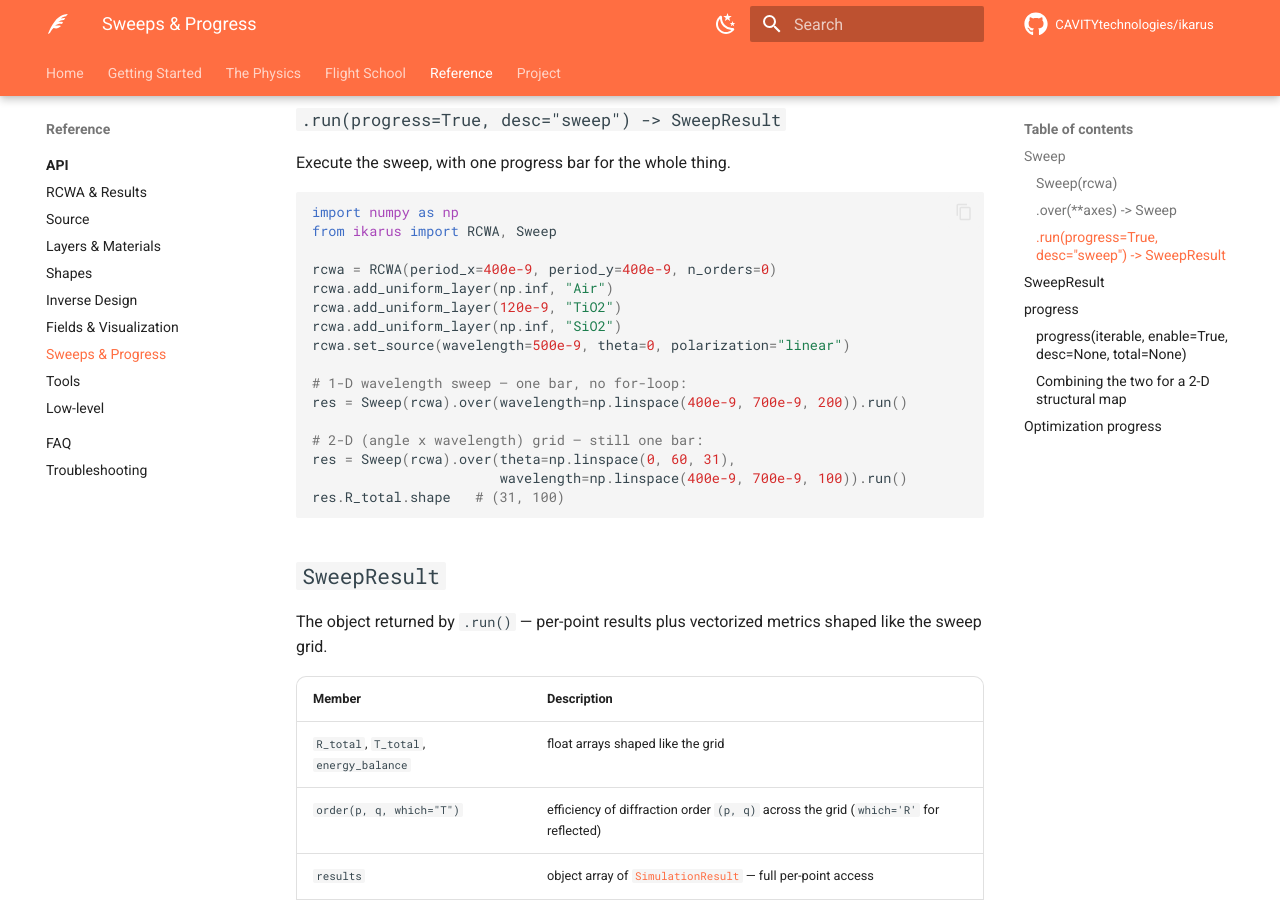
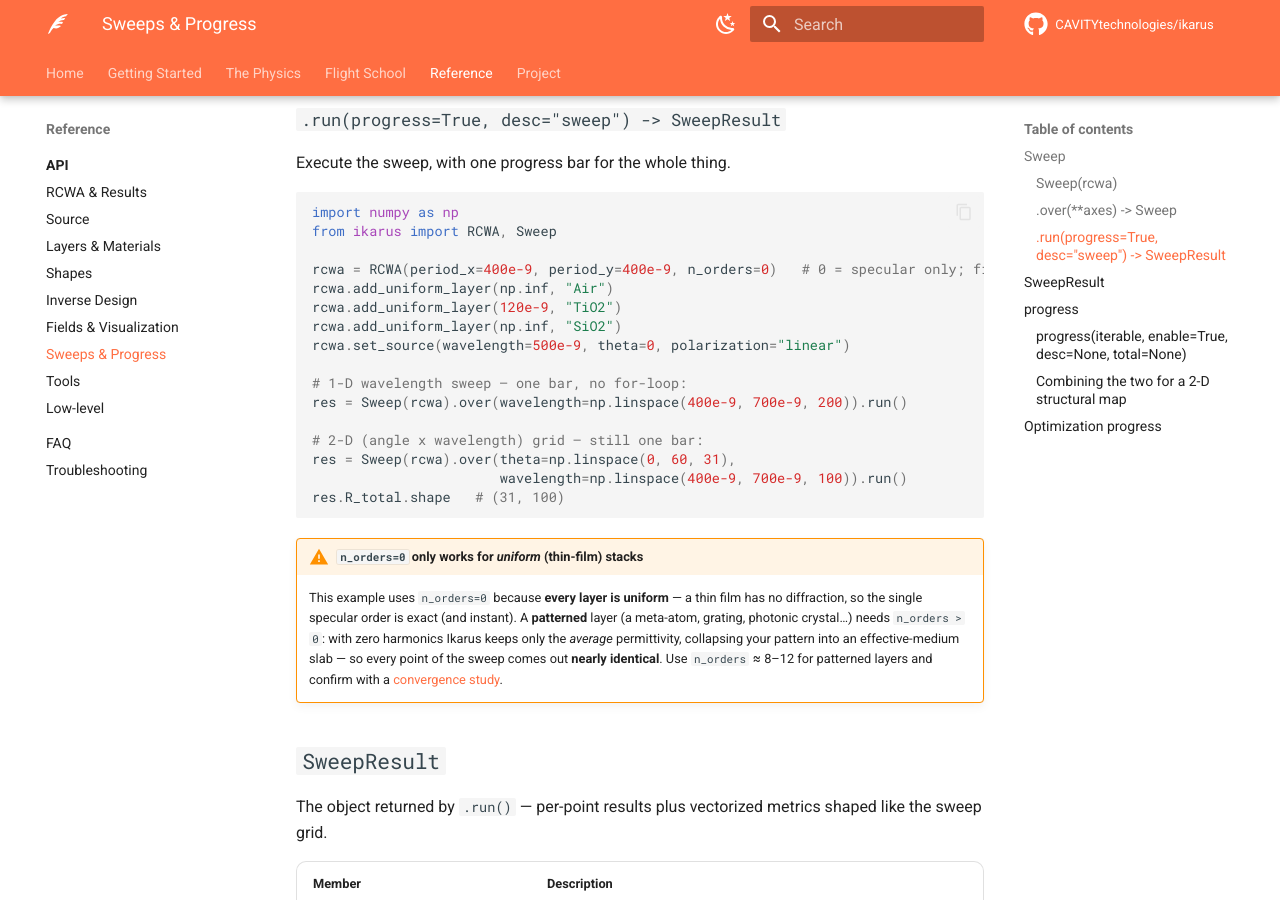
Before and after one commit to CAVITYtechnologies/ikarus, an MkDocs documentation site: the page built from docs/api/sweeps.md, in a window 1280 px wide and 900 px high, scrolled down 1208 px. Built offline with MkDocs 1.6.1 and Material for MkDocs 9.7.7, drawn with Linux system fonts in a browser that asks for light colours; comment, search, counter and statistics services are not loaded.

Commit message:
fixed n_orders bug in doc

````diff
--- a/docs/api/sweeps.md
+++ b/docs/api/sweeps.md
@@ -46,7 +46,7 @@ Execute the sweep, with one progress bar for the whole thing.
 import numpy as np
 from ikarus import RCWA, Sweep
 
-rcwa = RCWA(period_x=400e-9, period_y=400e-9, n_orders=0)
+rcwa = RCWA(period_x=400e-9, period_y=400e-9, n_orders=0)   # 0 = specular only; fine here — every layer is uniform
 rcwa.add_uniform_layer(np.inf, "Air")
 rcwa.add_uniform_layer(120e-9, "TiO2")
 rcwa.add_uniform_layer(np.inf, "SiO2")
@@ -60,6 +60,16 @@ res = Sweep(rcwa).over(theta=np.linspace(0, 60, 31),
                        wavelength=np.linspace(400e-9, 700e-9, 100)).run()
 res.R_total.shape   # (31, 100)
 ```
+
+!!! warning "`n_orders=0` only works for *uniform* (thin-film) stacks"
+    This example uses `n_orders=0` because **every layer is uniform** — a thin
+    film has no diffraction, so the single specular order is exact (and instant).
+    A **patterned** layer (a meta-atom, grating, photonic crystal…) needs
+    `n_orders > 0`: with zero harmonics Ikarus keeps only the *average*
+    permittivity, collapsing your pattern into an effective-medium slab — so every
+    point of the sweep comes out **nearly identical**. Use `n_orders` ≈ 8–12 for
+    patterned layers and confirm with a
+    [convergence study](../tutorials/parameter-sweeps.md#convergence-study).
 
 ## `SweepResult`
 
````
Also changed, not shown: docs/troubleshooting.md (+9 -0 lines).
